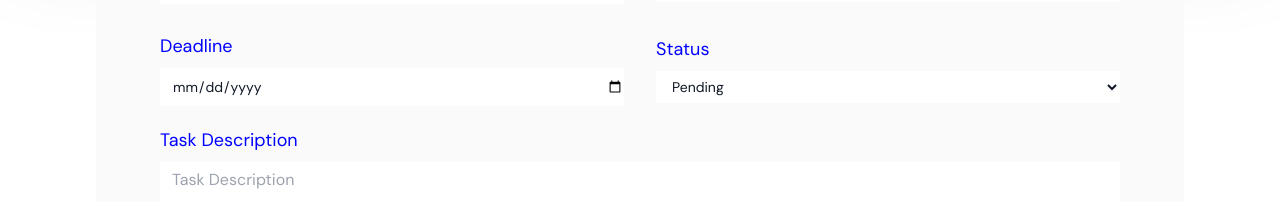
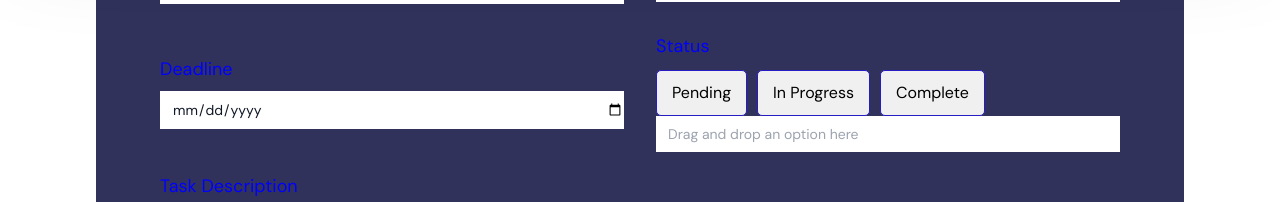
Before and after one commit to Akkimdivya/Todo-Application-, a React (Vite) app in the folder client/: page /post-task in a window 1280 px wide. Shown: the part 182-384 px from the top of the page. Built offline with nearby package versions, Linux system fonts and the light colour scheme; no server answers; sample sign-in values are in the browser's storage.

Commit message:
drag and drop

```diff
--- a/client/package.json
+++ b/client/package.json
@@ -16,6 +16,7 @@
     "localforage": "^1.10.0",
     "match-sorter": "^6.3.4",
     "react": "^18.2.0",
+    "react-beautiful-dnd": "^13.1.1",
     "react-dom": "^18.2.0",
     "react-hook-form": "^7.50.1",
     "react-icons": "^5.0.1",
--- a/client/src/App.css
+++ b/client/src/App.css
@@ -149,12 +149,41 @@ li {
   flex-direction: row;
 }
 
+.options-container {
+  display: flex; /* Use flexbox for better alignment */
+  gap: 10px; /* Adjust the gap between options */
+  flex-wrap: wrap; /* Allow wrapping to avoid overflow */
+  margin-top: 10px; /* Add space above the container if needed */
+}
+
+.draggable-option {
+  background-color: #f0f0f0; /* Light gray background */
+  border: 1px solid #271cc4; /* Light border */
+  padding: 10px 15px; /* Padding for better spacing */
+  border-radius: 5px; /* Rounded corners */
+  cursor: grab; /* Change cursor to indicate draggable */
+  display: inline-block; /* Keep the option inline */
+  transition: background-color 0.2s, box-shadow 0.2s; /* Smooth transition */
+}
+
+.draggable-option:active {
+  cursor: grabbing; /* Change cursor while dragging */
+  background-color: #2422a2; /* Slightly darker background when active */
+  box-shadow: 0 4px 8px rgba(0, 0, 0, 0.2); /* Shadow effect when grabbed */
+}
+
+.draggable-option:hover {
+  background-color: #e8e8e8; /* Slightly change background on hover */
+  box-shadow: 0 2px 6px rgba(0, 0, 0, 0.15); /* Subtle shadow on hover */
+}
+
+
 .create-job-flex{
   @apply flex flex-col lg:flex-row items-center justify-between gap-8;
 }
 
 .create-job-input{
-  @apply block w-full flex-1 bg-white py-1.5 pl-3 text-gray-900 placeholder:text-gray-400 focus:outline-none sm:text-sm sm:leading-6
+  @apply block w-full flex-1 bg-white py-1.5 pl-3 text-gray-900 placeholder:text-gray-400 sm:text-sm sm:leading-6
 }
 
 .loginpage{
--- a/client/src/Pages/CreateTask.jsx
+++ b/client/src/Pages/CreateTask.jsx
@@ -1,12 +1,12 @@
-import React, { useState,useEffect } from 'react'
-import { useForm } from 'react-hook-form'
-import CreatableSelect from "react-select/creatable"
-import { getAuth } from 'firebase/auth';
+import React, { useState, useEffect, useRef } from "react";
+import { useForm } from "react-hook-form";
+import CreatableSelect from "react-select/creatable";
+import { getAuth } from "firebase/auth";
 
 const CreateJob = () => {
-    const [selectedOption,setSelectionOption]=useState(null);
-    const [userEmail, setUserEmail] = useState('');
-    console.log(getAuth)
+  const [selectedOption, setSelectionOption] = useState(null);
+  const [userEmail, setUserEmail] = useState("");
+
   // Retrieve the current user's email when the component mounts
   useEffect(() => {
     const auth = getAuth(); // Initialize Firebase Auth
@@ -17,108 +17,171 @@ const CreateJob = () => {
       const email = user.email;
       // Set the user's email in state
       setUserEmail(email);
-            console.log(email)
     }
   }, []);
 
+  const [options] = useState(["Pending", "In Progress", "Complete"]);
+  const [selectedStatus, setSelectedStatus] = useState("");
+  const inputRef = useRef(null);
+
+  // Handle the drag start
+  const handleDragStart = (e, option) => {
+    e.dataTransfer.setData("text/plain", option);
+  };
+
+  // Handle the drop event
+  const handleDrop = (e) => {
+    e.preventDefault();
+    const draggedOption = e.dataTransfer.getData("text/plain");
+    setSelectedStatus(draggedOption);
+  };
+
+  // Prevent the default drag-over behavior
+  const handleDragOver = (e) => {
+    e.preventDefault();
+  };
+
   const {
     register,
-        handleSubmit,reset,
+    handleSubmit,
+    reset,
+    setValue,
     formState: { errors },
-      } = useForm()
+  } = useForm();
 
   const onSubmit = (data) => {
-        //console.log(data)
-        fetch("https://todo-application-vrr8.onrender.com/post-task/",{
-            method:"POST",
-            headers:{'Content-Type':'application/json'},
-            body:JSON.stringify(data)
+    // Attach the selected status to the form data
+    data.status = selectedStatus;
+
+    fetch("https://todo-application-vrr8.onrender.com/post-task/", {
+      method: "POST",
+      headers: { "Content-Type": "application/json" },
+      body: JSON.stringify(data),
     })
-            .then(res=>res.json())
-            .then((result)=>{
-            //console.log(result)
-            if(result.acknowledged===true){
-                alert('Task added Successfully!!!')
-                window.location.href='https://todo-application-eight-pi.vercel.app/your-tasks';
+      .then((res) => res.json())
+      .then((result) => {
+        if (result.acknowledged === true) {
+          alert("Task added Successfully!!!");
+          window.location.href =
+            "https://todo-application-eight-pi.vercel.app/your-tasks";
         }
-            reset()
-        })
-    }
+        reset();
+      });
+  };
+
+  useEffect(() => {
+    setValue("status", selectedStatus); // Set the status value in the form
+  }, [selectedStatus, setValue]);
 
   return (
-    <div className='max-w-screen-2xl container mx-auto xl:px-24 px-4'>
+    <div className="max-w-screen-2xl container mx-auto xl:px-24 px-4">
       {/*Form*/}
-        <div className='bg-[#FAFAFA] py-10px-4 lg:px-16 py-6 px-5'>
-            <form onSubmit={handleSubmit(onSubmit)} className='space-y-5'>
+      <div className="bg-[#0b0e3ed8] py-10px-4 lg:px-16 py-6 px-5">
+        <form onSubmit={handleSubmit(onSubmit)} className="space-y-5">
           {/*1st row*/}
-            <div className='create-job-flex'>
-                <div className='lg:w-1/2 w-full'>
-                    <label className='block mb-2 mt-2 text-lg text-primary'>
+          <div className="create-job-flex">
+            <div className="lg:w-1/2 w-full">
+              <label className="block mb-2 mt-2 text-lg text-primary">
                 Task
               </label>
-                    <input className='create-job-input' type="text" placeholder="Task"
-                    {...register("task")} />
+              <input
+                className="create-job-input"
+                type="text"
+                placeholder="Task"
+                {...register("task")}
+              />
             </div>
-                <div className='lg:w-1/2 w-full'>
-                    <label className='block mb-2 mt-2 text-lg text-primary'>
+            <div className="lg:w-1/2 w-full">
+              <label className="block mb-2 mt-2 text-lg text-primary">
                 Priority
               </label>
-                    <select {...register("priority")} className='create-job-input'>
+              <select {...register("priority")} className="create-job-input">
                 <option value="Low">Low</option>
                 <option value="Medium">Medium</option>
                 <option value="High">High</option>
               </select>
             </div>
           </div>
-            {/* 2th row*/}
+          {/* 2nd row*/}
 
-            <div className='create-job-flex'>
-                <div className='lg:w-1/2 w-full'>
+          <div className="create-job-flex">
+            <div className="lg:w-1/2 w-full">
               <h1 {...register("myMail")}></h1>
-                    <label className='block mb-2 mt-2 text-lg text-primary'>
+              <label className="block mb-2 mt-2 text-lg text-primary">
                 Deadline
               </label>
-                    <input className='create-job-input' type="date" placeholder="Ex: 2024-05-03"
-                    {...register("deadline")} />
+              <input
+                className="create-job-input"
+                type="date"
+                placeholder="Ex: 2024-05-03"
+                {...register("deadline")}
+              />
             </div>
-                <div className='lg:w-1/2 w-full'>
-                    <label className='block mb-2 mt-2 text-lg text-primary'>
+            <div className="lg:w-1/2 w-full">
+              <label className="block mb-2 mt-2 text-lg text-primary">
                 Status
               </label>
-                    <select {...register("status")} className='create-job-input'>
-                        <option value="Pending">Pending</option>
-                        <option value="In Progress">In Progress</option>
-                        <option value="Complete">Complete</option>
-                    </select>
+              <div>
+                <div className="options-container">
+                  {options.map((option, index) => (
+                    <button
+                      key={index}
+                      draggable
+                      onDragStart={(e) => handleDragStart(e, option)}
+                      className="draggable-option"
+                    >
+                      {option}
+                    </button>
+                  ))}
                 </div>
 
+                <input
+                  ref={inputRef}
+                  value={selectedStatus}
+                  onChange={(e) => setSelectedStatus(e.target.value)}
+                  onDrop={handleDrop}
+                  onDragOver={handleDragOver}
+                  className="create-job-input"
+                  placeholder="Drag and drop an option here"
+                  {...register("status")}
+                />
+              </div>
+            </div>
           </div>
 
-            {/*3th row */}
-            <div className='w-full'>
-                <label className='block mb-2 mt-2 text-lg text-primary'>
+          {/*3rd row */}
+          <div className="w-full">
+            <label className="block mb-2 mt-2 text-lg text-primary">
               Task Description
             </label>
-                <textarea {...register("description")} className='w-full pl-3 py-1.5 focus:outline-none' rows={6} placeholder="Task Description"/>
+            <textarea
+              {...register("description")}
+              className="w-full pl-3 py-1.5 focus:outline-none"
+              rows={6}
+              placeholder="Task Description"
+            />
           </div>
           {/*last*/}
           <div>
-                <label className='block mb-2 mt-2 text-lg text-primary'>
+            <label className="block mb-2 mt-2 text-lg text-primary">
               Task Allocated
             </label>
             <input
-                type='email'
+              type="email"
               required
-                placeholder='to:/mail id'
+              placeholder="to:/mail id"
               {...register("postedFor")}
-                className='create-job-input'
+              className="create-job-input"
             />
           </div>
-            <input type="submit" className='mt-12 block bg-primary text-white font-semibold px-8 py-2 rounded-sm curser-pointer' />
+          <input
+            type="submit"
+            className="mt-12 block bg-primary text-white font-semibold px-8 py-2 rounded-sm curser-pointer"
+          />
         </form>
       </div>
     </div>
-  )
-}
+  );
+};
 
-export default CreateJob
+export default CreateJob;
--- a/client/src/Pages/UpdateTask.jsx
+++ b/client/src/Pages/UpdateTask.jsx
@@ -1,13 +1,15 @@
-import { useLoaderData, useParams } from 'react-router-dom'
-import React, { useState,useEffect } from 'react'
-import { useForm } from 'react-hook-form'
+import { useLoaderData, useParams } from 'react-router-dom';
+import React, { useState, useEffect, useRef } from 'react';
+import { useForm } from 'react-hook-form';
 import { getAuth } from 'firebase/auth';
 
 const UpdateJob = () => {
-    const{id}=useParams()
-    //console.log(id)
-    const {_id,task,priority,status,deadline,description,postedFor}=useLoaderData()
+    const { id } = useParams();
+    const { _id, task, priority, status, deadline, description, postedFor } = useLoaderData();
     const [userEmail, setUserEmail] = useState('');
+    const [options] = useState(["Pending", "In Progress", "Complete"]);
+    const [selectedStatus, setSelectedStatus] = useState(status);
+    const inputRef = useRef(null);
 
     // Retrieve the current user's email when the component mounts
     useEffect(() => {
@@ -25,31 +27,56 @@ const UpdateJob = () => {
 
     const {
         register,
-        handleSubmit,reset,
+        handleSubmit,
+        reset,
+        setValue,
         formState: { errors },
-      } = useForm()
+    } = useForm();
 
     const onSubmit = (data) => {
-        //console.log(data)
-        fetch(`https://todo-application-vrr8.onrender.com/update-task/${id}`,{
-            method:"PATCH",
-            headers:{'Content-Type':'application/json'},
-            body:JSON.stringify(data)
+        // Attach the selected status to the form data
+        data.status = selectedStatus;
+
+        fetch(`https://todo-application-vrr8.onrender.com/update-task/${id}`, {
+            method: "PATCH",
+            headers: { 'Content-Type': 'application/json' },
+            body: JSON.stringify(data)
         })
-            .then(res=>res.json())
-            .then((result)=>{
-            //console.log(result)
-            if(result.acknowledged===true){
-                alert('Task Updated Successfully!!!')
-                window.location.href='https://todo-application-eight-pi.vercel.app/your-tasks';
+            .then(res => res.json())
+            .then((result) => {
+                if (result.acknowledged === true) {
+                    alert('Task Updated Successfully!!!');
+                    window.location.href = 'https://todo-application-eight-pi.vercel.app/your-tasks';
                 }
-            reset()
-        })
-    }
+                reset();
+            });
+    };
+
+    useEffect(() => {
+        setValue("status", selectedStatus); // Set the status value in the form
+    }, [selectedStatus, setValue]);
+
+    // Handle the drag start
+    const handleDragStart = (e, option) => {
+        e.dataTransfer.setData("text/plain", option);
+    };
+
+    // Handle the drop event
+    const handleDrop = (e) => {
+        e.preventDefault();
+        const draggedOption = e.dataTransfer.getData("text/plain");
+        setSelectedStatus(draggedOption);
+    };
+
+    // Prevent the default drag-over behavior
+    const handleDragOver = (e) => {
+        e.preventDefault();
+    };
+
     return (
         <div className='max-w-screen-2xl container mx-auto xl:px-24 px-4'>
             {/*Form*/}
-        <div className='bg-[#FAFAFA] py-10px-4 lg:px-16 py-6 px-5'>
+            <div className='bg-[#0b0e3ed8] py-10px-4 lg:px-16 py-6 px-5'>
                 <form onSubmit={handleSubmit(onSubmit)} className='space-y-5'>
                     {/*1st row*/}
                     <div className='create-job-flex'>
@@ -85,21 +112,39 @@ const UpdateJob = () => {
                             <label className='block mb-2 mt-2 text-lg text-primary'>
                                 Status
                             </label>
-                    <select {...register("status")} className='create-job-input'>
-                    <option value={status}>{status}</option>
-                        <option value="Pending">Pending</option>
-                        <option value="In Progress">In Progress</option>
-                        <option value="Complete">Complete</option>
-                    </select>
+                            <div>
+                                <div className="options-container">
+                                    {options.map((option, index) => (
+                                        <button
+                                            key={index}
+                                            draggable
+                                            onDragStart={(e) => handleDragStart(e, option)}
+                                            className="draggable-option"
+                                        >
+                                            {option}
+                                        </button>
+                                    ))}
                                 </div>
 
+                                <input
+                                    ref={inputRef}
+                                    value={selectedStatus}
+                                    onChange={(e) => setSelectedStatus(e.target.value)}
+                                    onDrop={handleDrop}
+                                    onDragOver={handleDragOver}
+                                    className="create-job-input"
+                                    placeholder="Drag and drop an option here"
+                                    {...register("status")}
+                                />
+                            </div>
+                        </div>
                     </div>
                     {/*3rd row*/}
                     <div className='w-full'>
                         <label className='block mb-2 mt-2 text-lg text-primary'>
                             Task Description
                         </label>
-                <textarea {...register("description")} className='w-full pl-3 py-1.5 focus:outline-none' rows={6} placeholder="Task Description" defaultValue={description}/>
+                        <textarea {...register("description")} className='w-full pl-3 py-1.5 focus:outline-none' rows={6} placeholder="Task Description" defaultValue={description} />
                     </div>
                     {/*last*/}
                     <div>
@@ -114,11 +159,11 @@ const UpdateJob = () => {
                             defaultValue={postedFor}
                         />
                     </div>
-            <input type="submit" className='mt-12 block bg-primary text-white font-semibold px-8 py-2 rounded-sm curser-pointer' />
+                    <input type="submit" className='mt-12 block bg-primary text-white font-semibold px-8 py-2 rounded-sm cursor-pointer' />
                 </form>
             </div>
         </div>
-  )
+    );
 }
 
-export default UpdateJob
+export default UpdateJob;
```
Also changed, not shown: 1 other file (tests, documents, lock files or other folders). Lines whose indentation alone changed are shown as unchanged.
